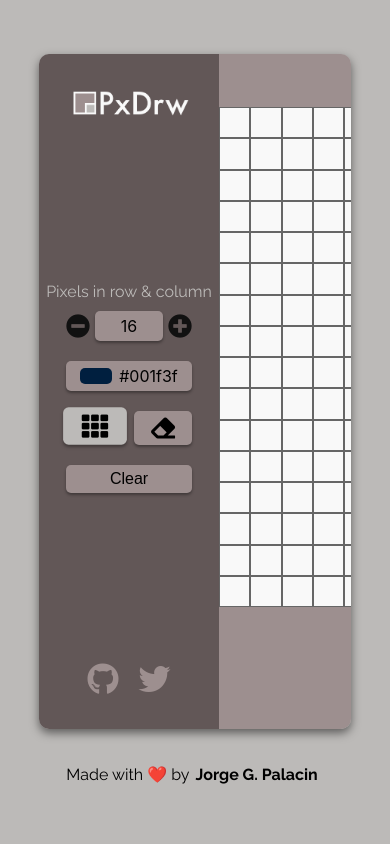
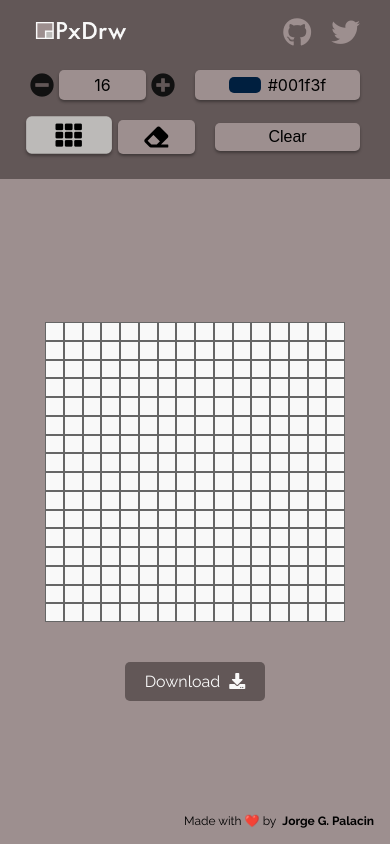
Before and after one commit to jotagep/PixelDrawer, a React (Create React App) app: page / in a window 390 px wide. Built offline with nearby package versions, Linux system fonts and the light colour scheme.

Commit message:
Responsive design, fix bugs styles

```diff
--- a/src/App.css
+++ b/src/App.css
@@ -4,6 +4,7 @@
   text-align: center;
   background-color: #bcbab8;
   min-height: 100vh;
+  height: 100%;
   display: flex;
   flex-direction: column;
   align-items: center;
@@ -28,3 +29,12 @@
   background-color: #625757;
   border-radius: 5px;
 }
+
+@media (max-width: 980px) {
+  .App footer {
+    position: absolute;
+    bottom: 10px;
+    right: 10px;
+    font-size: 12px;
+  }
+}
--- a/src/components/Canvas/Canvas.css
+++ b/src/components/Canvas/Canvas.css
@@ -12,3 +12,17 @@
 .erase {
     cursor: context-menu;
 }
+
+@media (max-width: 780px) {
+    .Canvas {
+        width: 400px;
+        height: 400px;
+    }
+}
+
+@media (max-width: 435px) {
+    .Canvas {
+        width: 300px;
+        height: 300px;
+    }
+}
--- /dev/null
+++ b/src/components/ColorBtn/ColorBtn.css
@@ -0,0 +1,13 @@
+.Popover {
+    position: absolute;
+    top: 30%;
+    left: 100%;
+    z-index: 2;
+}
+
+@media (max-width: 640px) {
+    .Popover {
+        top: 100%;
+        left: 30%;
+    }
+}
--- a/src/components/ColorBtn/ColorBtn.js
+++ b/src/components/ColorBtn/ColorBtn.js
@@ -2,6 +2,7 @@
 
 import { ChromePicker } from 'react-color';
 
+import './ColorBtn.css';
 
 class ColorBtn extends Component {
 
@@ -18,13 +19,6 @@
     }
 
     render() {
-
-        const popover = {
-            position: 'absolute',
-            top: '30%',
-            left: '100%',
-            zIndex: 2,
-        };
 
         const backdrop = {
             position: 'fixed',
@@ -48,7 +42,7 @@
 
         if (this.state.displayPicker) {
             picker = (
-                <div style= {popover}>
+                <div className="Popover">
                     <div style={backdrop} onClick={this.handleClose}></div>
                     <ChromePicker  color={this.props.color} onChange={this.props.changeColor} />
                 </div>
--- a/src/components/Content/Content.css
+++ b/src/components/Content/Content.css
@@ -33,3 +33,18 @@
 .Content .btn i{
     margin-left: 5px;
 }
+
+@media (max-width: 780px) {
+    .Content {
+        padding: 30px 0;
+    }
+    .Content .btn {
+        margin-top: 40px;
+    }
+}
+
+@media (max-width: 640px) {
+    .Content .btn {
+        margin-top: 40px;
+    }
+}
--- a/src/components/Content/Content.js
+++ b/src/components/Content/Content.js
@@ -1,5 +1,7 @@
 import React, { Component } from 'react';
 import './Content.css';
+
+import swal from 'sweetalert2';
 
 import Canvas from '../Canvas/Canvas';
 
@@ -10,10 +12,22 @@
     handleBtnClick = () => {
         this.canvasComponent.current.downloadCanvas()
             .then(dataURL => {
-                const link = document.createElement('a');
-                link.download = 'myPixelDraw.png';
-                link.href = dataURL;
-                link.click();
+                swal({
+                    title: 'Name your draw:',
+                    input: "text",
+                    type: 'info',
+                    showCancelButton: true,
+                    confirmButtonColor: '#3085d6',
+                    cancelButtonColor: '#d33',
+                    confirmButtonText: 'Download it!'
+                  }).then((result) => {
+                    if (result.value) {
+                        const link = document.createElement('a');
+                        link.download = `${result.value}.png`;
+                        link.href = dataURL;
+                        link.click();
+                    }
+                  })
             });
     }
 
--- a/src/components/PixelCount/PixelCount.css
+++ b/src/components/PixelCount/PixelCount.css
@@ -1,6 +1,6 @@
 .PixelCount {
     display: flex;
-    width: 70%;
+    width: 100%;
     justify-content: center;
     align-items: center;
     margin: 10px 0;
@@ -36,3 +36,17 @@
 .PixelCount .button:hover {
     transform: scale(1.1);
 }
+
+@media (max-width: 640px) {
+    .PixelCount {
+        width: auto;
+        flex: 1;
+        margin-right: 20px;
+    }
+}
+
+@media (max-width: 435px) {
+    .PixelCount {
+        flex: 1;
+    }
+}
--- a/src/components/PixelCount/PixelCount.js
+++ b/src/components/PixelCount/PixelCount.js
@@ -5,7 +5,7 @@
 const PixelCount = (props) => {
     return (
         <React.Fragment>
-            <label className="Label">Pixels in row & column</label>
+            <label className="Label">Pixels in a row</label>
             <div className="PixelCount">
                 <div className="button" onClick={() => props.changeNumber(-1)}>
                     <i className="fas fa-minus-circle"></i>
--- a/src/components/Sidebar/Sidebar.css
+++ b/src/components/Sidebar/Sidebar.css
@@ -14,11 +14,16 @@
 }
 
 .Sidebar .Logo {
-    width: 70%
+    display: block;
+    width: 70%;
+}
+
+.Sidebar .Logo img{
+    max-width: 100%;
 }
 
 .Sidebar .Controls {
-    width: 100%;
+    width: 70%;
     display: flex;
     justify-content: center;
     flex-direction: column;
@@ -49,7 +54,7 @@
 .Sidebar .flex_container {
     display: flex;
     justify-content: space-between;
-    width: 70%;
+    width: 100%;
 }
 
 .Sidebar .flex_container .btn {
@@ -76,7 +81,7 @@
     align-items: center;
     justify-content: center;
     margin: 10px 0;
-    width: 70%;
+    width: 100%;
     padding: 5px 10px;
     background-color: #9d8f8f;
     border-radius: 5px;
@@ -96,3 +101,82 @@
     transform: translateY(-2px) scale(1.1);
     background-color: #bcbab8;
 }
+
+@media (max-width: 980px) {
+    .Sidebar .Logo {
+        width: 60%;
+    }
+
+    .Sidebar .Label {
+        font-size: 14px;
+    }
+
+    .Sidebar .Controls {
+        width: 60%;
+    }
+
+    .Sidebar .Social {
+        width: 60%;
+        font-size: 1.8rem;
+    }
+}
+
+@media (max-width: 640px) {
+    .Sidebar {
+        width: 100%;
+        flex-direction: row;
+        flex-wrap: wrap;
+        height: auto;
+        padding: 15px 30px;
+    }
+
+
+    .Sidebar .Label {
+        display: none;
+    }
+
+    .Sidebar .Logo {
+        width: 30%;
+    }
+
+    .Sidebar .Controls {
+        flex-direction: row;
+        flex-wrap: wrap;
+        order: 2;
+        width: auto;
+        flex: 1 0 100%;
+        align-content: center;
+        margin-top: 10px;
+    }
+
+    .Sidebar .btn{
+        width: auto;
+        flex: 1;
+    }
+
+    .Sidebar .btn:not(:last-child) {
+        margin-right: 20px;
+    }
+
+    .Sidebar .flex_container {
+        flex: 1;
+        margin-right: 20px;
+    }
+
+    .Sidebar .Social {
+        width: 30%;
+        font-size: 1.8rem;
+        justify-content: flex-end;
+    }
+}
+
+@media (max-width: 435px) {
+    .Sidebar .btn:not(:last-child) {
+        margin-right: 0px;
+    }
+
+    .Sidebar .flex_container {
+        flex: 0 0 50%;
+        margin-right: 20px;
+    }
+}
--- a/src/components/Sidebar/Sidebar.js
+++ b/src/components/Sidebar/Sidebar.js
@@ -12,8 +12,8 @@
 const sidebar = (props) => {
     return (
         <div className="Sidebar">
-            <a href="https://jotagep.github.io/PixelDrawer/">
-                <img src={logo} className="Logo" alt="Logo"/>
+            <a className="Logo" href="https://jotagep.github.io/PixelDrawer/">
+                <img src={logo} alt="Logo"/>
             </a>
             <div className="Controls">
                 <PixelCount number={props.number}  changeNumber={props.changeNumber}/>
@@ -37,7 +37,6 @@
                 <a href="https://twitter.com/Sir_JotaG" target="_blank" rel='noreferrer noopener'>
                     <i className="fab fa-twitter"></i>
                 </a>
-
             </div>
         </div>
     );
--- a/src/containers/Panel/Panel.css
+++ b/src/containers/Panel/Panel.css
@@ -9,3 +9,19 @@
     max-height: 680px;
     min-height: 600px;
 }
+
+@media (max-width: 980px) {
+    .Panel {
+        width: 100%;
+        height: 100vh;
+        max-height: 100vh;
+        box-shadow: none;
+        border-radius: 0px;
+    }
+}
+
+@media (max-width: 640px) {
+    .Panel {
+        flex-direction: column;
+    }
+}
--- a/src/index.css
+++ b/src/index.css
@@ -1,4 +1,5 @@
 body {
+  position: relative;
   margin: 0;
   padding: 0;
   font-family: -apple-system, BlinkMacSystemFont, "Segoe UI", "Roboto", "Oxygen",
```
